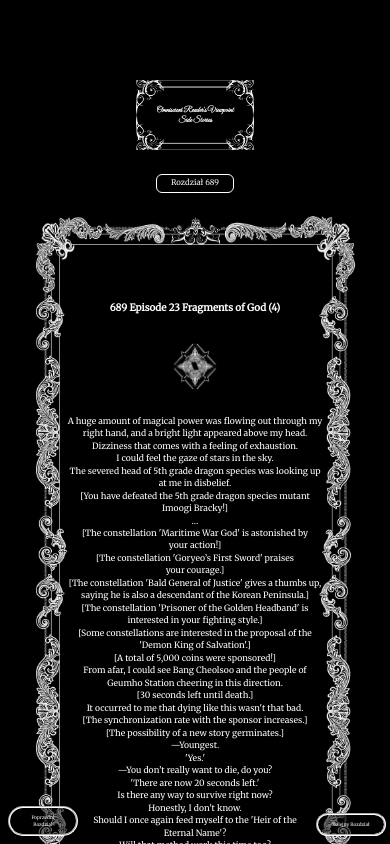
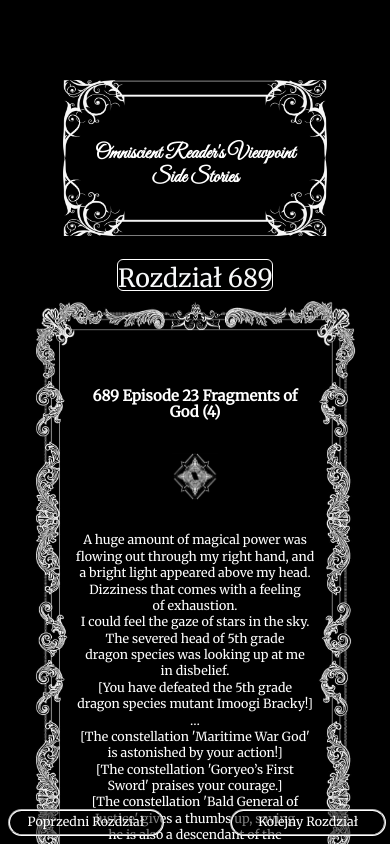
Before and after one commit to Staser16/orv, a React (Vite) app: page / in a window 390 px wide. Shown: the top 844 px of the page. Built offline with nearby package versions, Linux system fonts and the light colour scheme.

Commit message:
phone last update

```diff
--- a/src/App.css
+++ b/src/App.css
@@ -31,6 +31,18 @@
   /* wyśrodkuj poziomo */
 }
 
+@media screen and (min-width: 780px) {
+  .glowna{
+    height: 18vw;
+  }
+}
+@media screen and (max-width: 779px) {
+  .glowna{
+    height: 40vw;
+  }
+}
+
+
 .change {
   height: 15vw;
   margin-top: 4vw;
@@ -47,6 +59,17 @@
   font-weight: 800;
   justify-content: center; /* wyśrodkuj poziomo */
   align-items: center; /* wyśrodkuj pionowo */
+}
+
+@media screen and (min-width: 780px) {
+  .tytul{
+    font-size: 2vw;
+  }
+}
+@media screen and (max-width: 779px) {
+  .tytul{
+    font-size: 5.2vw;
+  }
 }
 
 .glowna select {
@@ -86,6 +109,18 @@
   margin-bottom: 1rem;
   /* tu masz odstęp */
 }
+@media screen and (min-width: 780px) {
+  .pierwsza-linia{
+    font-size: 2.5vw;
+
+  }
+}
+@media screen and (max-width: 779px) {
+  .pierwsza-linia{
+    font-size: 3.8vw;
+
+  }
+}
 
 .zdjecie {
   width: 12vw;
@@ -101,11 +136,42 @@
   border: 0.4vw groove white
 }
 
+@media screen and (max-width: 779px){
+  .wybor{
+    font-size: 25px;
+    width: 40vw;
+    height: 8vw;
+  }
+}
+
+@media screen and (min-width: 780px){
+  .wybor{
+    font-size: 25px;
+    width: 16vw;
+    height: 5vw;
+  }
+}
+
 .d_button {
   width: 32vw;
   height: 2vw;
+  font-size: 5vw;
   margin-bottom: 8vw;
 }
+
+@media screen and (min-width: 780px) {
+  .d_button{
+   height: 5vw;
+   margin-top: 2vw;
+  }
+}
+@media screen and (max-width: 779px) {
+  .d_button{
+
+    height: 4vw;
+  }
+}
+
 .frame {
   display: flex;
   justify-content: center;
@@ -160,10 +226,22 @@
   display: flex;
   justify-content: center;
   align-items: center;
-  height: 8vw; /* ustalona wysokość, skalowana względem szerokości ekranu */
+  height: 12vw; /* ustalona wysokość, skalowana względem szerokości ekranu */
   margin: 0;
-  padding: 0;
+  padding-top: 0;
+
   box-sizing: border-box;
+}
+@media screen and (max-width: 779px) {
+  .bottom{
+    height: 22vw;
+  }
+}
+
+@media screen and (min-width: 780px) {
+  .bottom{
+    height: 12vw;
+  }
 }
 
 /* Text inside */
@@ -184,8 +262,66 @@
 }
 @media screen and (max-width: 779px) {
   .textPis{
-    font-size: 2.2vw;
-      line-height: 3.2vw;
+      max-width: 75%;
+    font-size: 3.2vw;
+      line-height: 4.2vw;
+  }
+}
+
+.button_n{
+  position: fixed;
+  bottom: 2vw;
+          right: 1vw;
+        width: 18vw;
+        text-align: center;
+
+        font-size: 1.2vw;
+        color: white;
+        border-radius: 20px;
+        background-color: rgb(00,00,00,0.5);
+        border: 2px groove white;
+}
+
+@media screen and (min-width: 780px) {
+  .button_n{
+    font-size: 1.2vw;
+      line-height: 2.2vw;
+  }
+}
+@media screen and (max-width: 779px) {
+  .button_n{
+    font-size: 3.2vw;
+    width: 40vw;
+    height: 7vw;
+  }
+}
+
+.button_p{
+  position: fixed;
+  bottom: 2vw;
+          right: 80vw;
+        width: 18vw;
+        text-align: center;
+
+        font-size: 1.2vw;
+        color: white;
+        border-radius: 20px;
+        background-color: rgb(00,00,00,0.5);
+        border: 2px groove white;
+}
+
+@media screen and (min-width: 780px) {
+  .button_p{
+    font-size: 1.2vw;
+      line-height: 2.2vw;
+  }
+}
+@media screen and (max-width: 779px) {
+  .button_p{
+    font-size: 3.2vw;
+    width: 40vw;
+    height: 7vw;
+    right: 58vw;
   }
 }
 
--- a/src/Rozdzial_handler.jsx
+++ b/src/Rozdzial_handler.jsx
@@ -22,7 +22,7 @@
 
   return (
     <div className='change '>
-        <select className='wybor rounded mx-auto bg-transparent text-light' style={{ width: "20vw", fontSize: "2vw", marginTop: "2vw" }} value={rozdzial} onChange={handleChange}>
+        <select className='wybor rounded mx-auto bg-transparent text-light' style={{ marginTop: "2vw" }} value={rozdzial} onChange={handleChange}>
           {opcje}
         </select>
     </div>
@@ -79,32 +79,8 @@
       </div>
       <Wynik rozdzial={rozdzial} setRozdzial={setRozdzial} />
       <Text rozdzial={rozdzial} setRozdzial={setRozdzial} />
-      <button className=' btn' style={{
-        position: "fixed",
-        width: "18vw",
-        bottom: "2vw",
-        right: "80vw",
-        fontSize: "1.2vw",
-        textAlign: "center",
-        color: "white",
-        borderRadius: "20px",
-        backgroundColor: "rgb(00,00,00,0.5)",
-        border: "0.6vw groove white"
-
-      }} onClick={() => { if (rozdzial > 689) setRozdzial(prev => prev - 1); window.scrollTo({ top: 0, behavior: "smooth" }); }}>Poprzedni Rozdział</button>
-      <button className='mt-4 col-3 col-sm-2 col-md-2 col-lg-2 btn' style={{
-        position: "fixed",
-        bottom: "2vw",
-        width: "18vw",
-        textAlign: "center",
-        right: "1vw",
-        fontSize: "1.2vw",
-        color: "white",
-        borderRadius: "20px",
-        backgroundColor: "rgb(00,00,00,0.5)",
-        border: "0.6vw groove white"
-
-      }} onClick={() => { if (rozdzial < 941) setRozdzial(prev => prev + 1); window.scrollTo({ top: 0, behavior: "smooth" }); }}>Kolejny Rozdział</button>
+      <button className='button_p' onClick={() => { if (rozdzial > 689) setRozdzial(prev => prev - 1); window.scrollTo({ top: 0, behavior: "smooth" }); }}>Poprzedni Rozdział</button>
+      <button className='button_n'onClick={() => { if (rozdzial < 941) setRozdzial(prev => prev + 1); window.scrollTo({ top: 0, behavior: "smooth" }); }}>Kolejny Rozdział</button>
     </div>
   );
 
--- a/src/Text.jsx
+++ b/src/Text.jsx
@@ -40,13 +40,15 @@
     <div className="bottom">
       <button
         className="btn btn-transparent text-white d_button"
-        style={{ fontSize: "2vw", padding: "0vw" }}
+        style={{padding: "0vw" }}
         onClick={() => {
           if (rozdzial < 941) setRozdzial((prev) => prev + 1);
           window.scrollTo({ top: 0, behavior: "smooth" });
         }}
       >
+        <h4>
         Kolejny Rozdział
+        </h4>
       </button>
     </div>
   </div>
```
